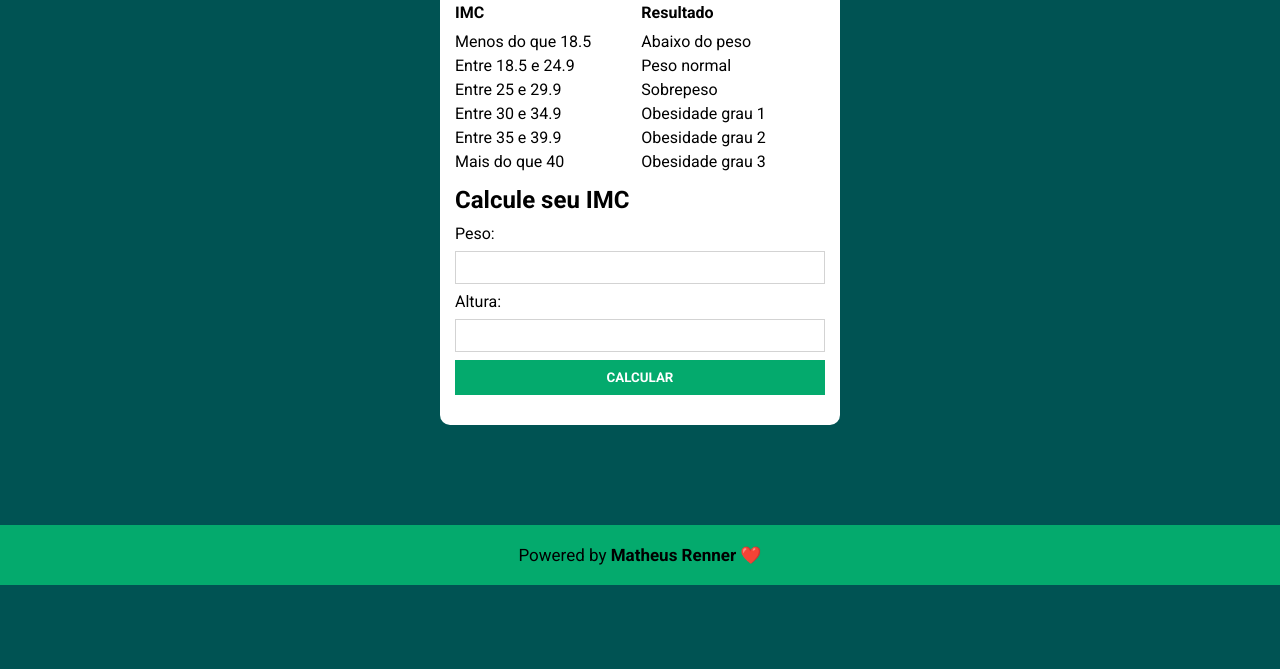
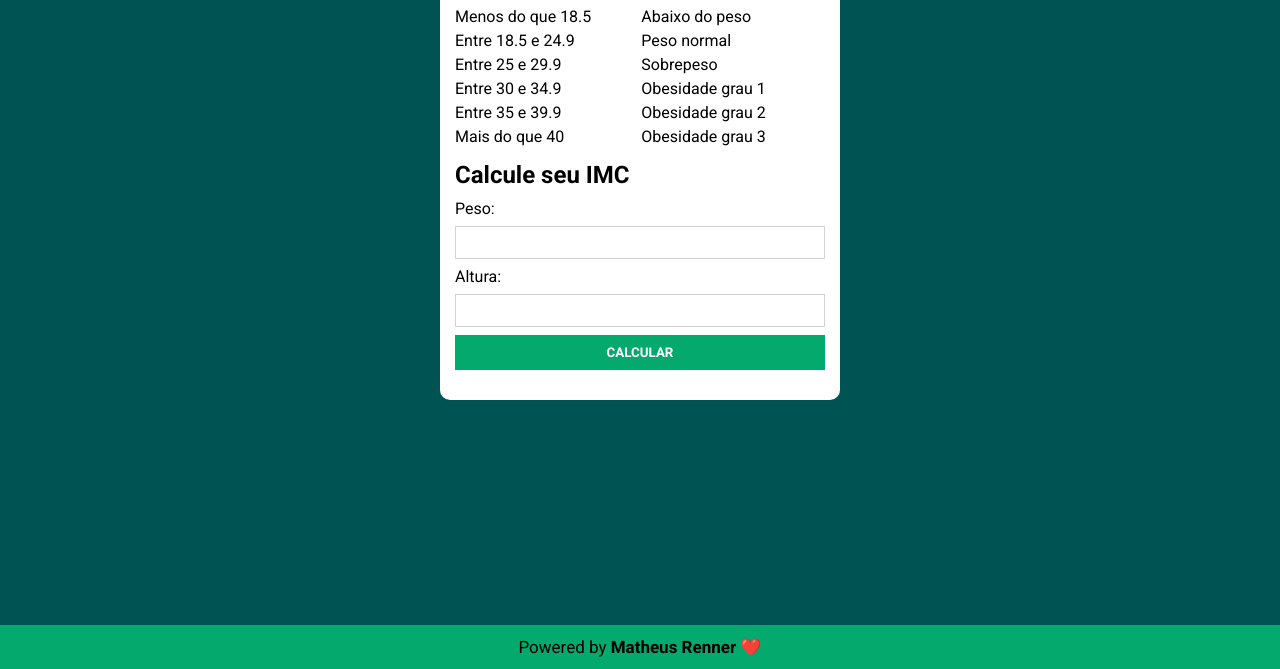
Before and after one commit to matheusrenner22/Calculador-IMC, a plain HTML site: page index.html in a window 1280 px wide. Shown: the part 131-800 px from the top of the page. Drawn offline with Linux system fonts and the light colour scheme.

Commit message:
posicionamento da footer ajeitado

```diff
--- a/style.css
+++ b/style.css
@@ -5,16 +5,23 @@
     font-family: Roboto, sans-serif;
 }
 
+html {
+    height: 100%;
+    min-height: 100%;
+}
+
 body {
+    display: flex;
+    flex-direction: column;
+    min-height: 100%;
     background-color: rgb(0, 83, 83);
-    height: 100%;
 }
 
 .container {
     background: #fff;
     width: 400px;
     margin-inline: auto;
-    margin-top: 45px;
+    margin-top: 20px;
     border-radius: 10px;
     padding: 30px 15px;
 }
@@ -111,15 +118,14 @@ button:hover {
 }
 
 footer {
-    margin-top: 20px;
     background-color: #04AA6D;
-    padding: 20px 10px;
+    padding: 12px 10px;
     text-align: center;
     font-size: 17px;
-    margin-top: 100px;
+    margin-top: auto;
 }
 
-@media (max-width: 420px) {
+@media ((max-width: 420px) and (max-height: 920px)) {
     h2 {
         font-size: 18px;
     }
@@ -136,8 +142,4 @@ footer {
     .container {
         width: 300px;
     }
-
-    footer {
-        margin-top: 100px;
-    }
 }
```
